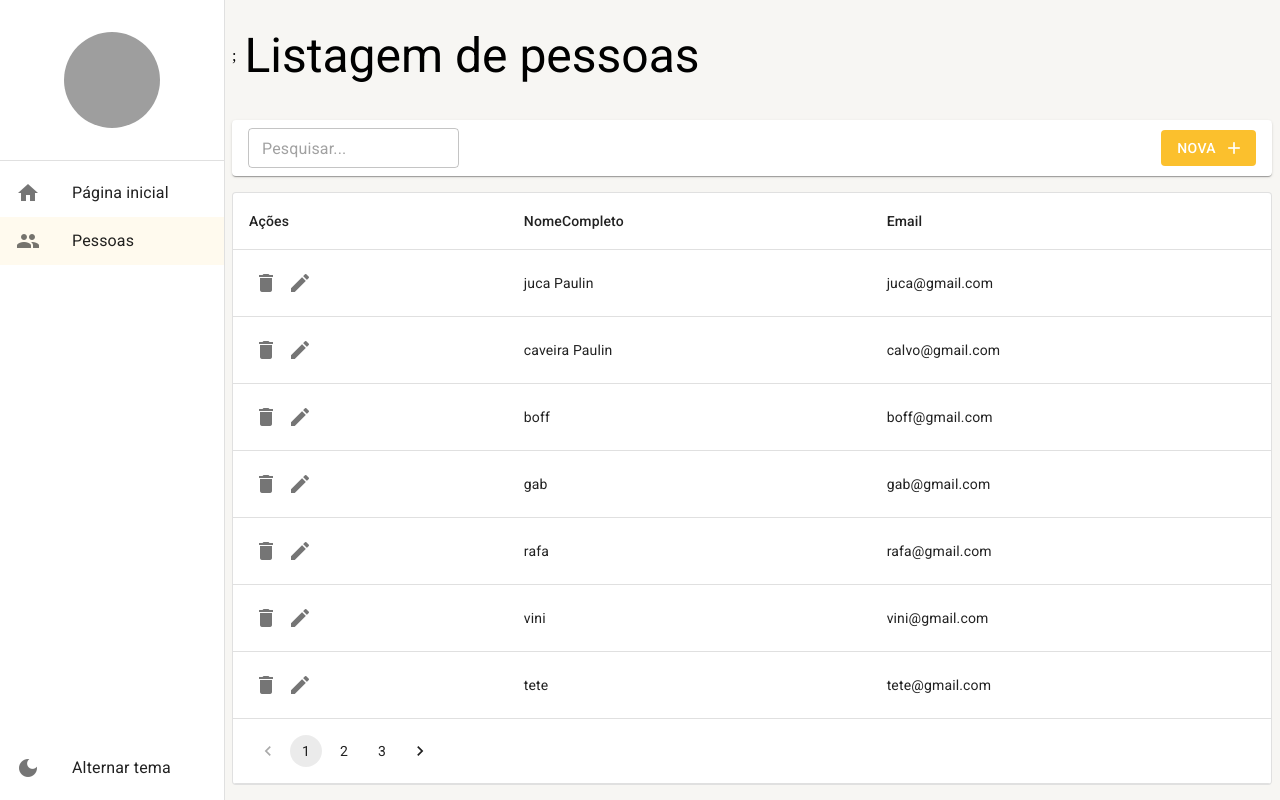
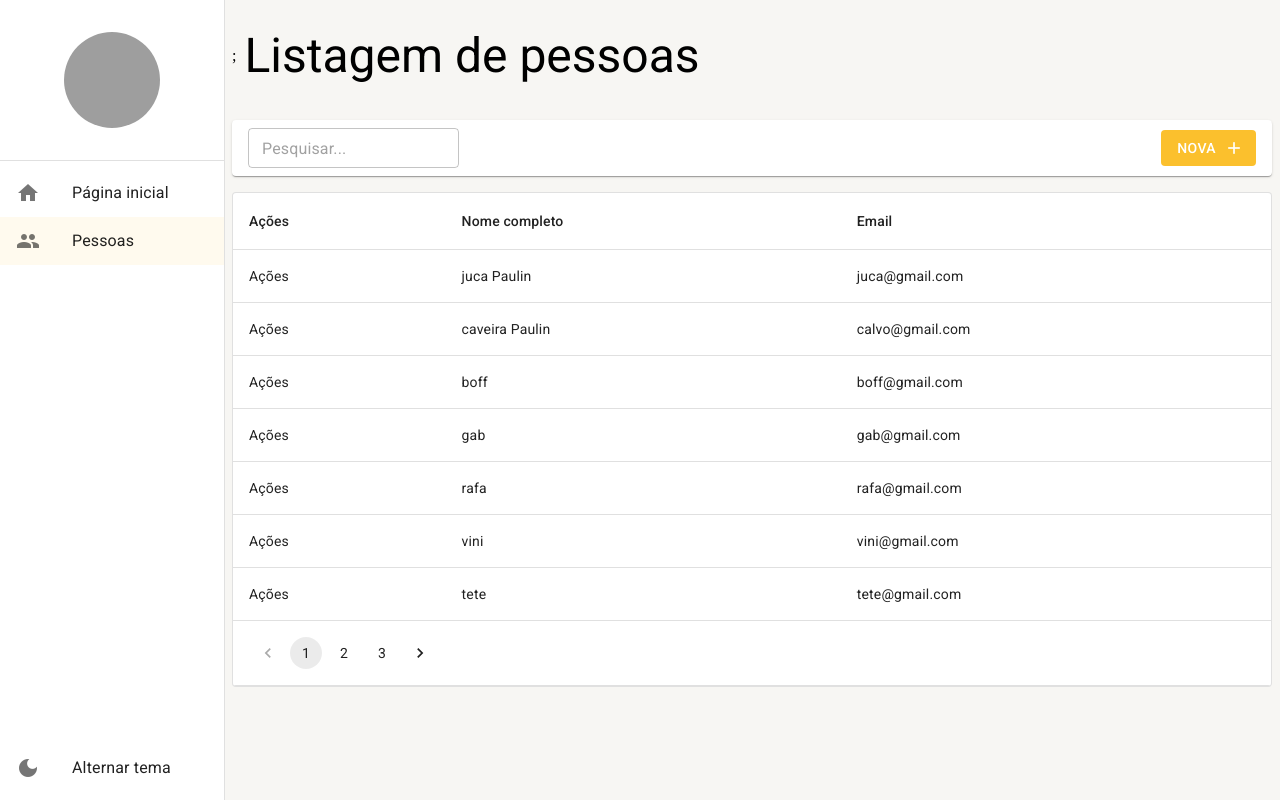
Before and after one commit to Viniciuss2207/Cadastros, a React (Create React App) app: page /pessoas in a window 1280 px wide. Built offline with nearby package versions, Linux system fonts and the light colour scheme; data requests are answered from the project's data file; grey boxes are pictures that could not be loaded.

Commit message:
fix: correção

```diff
--- a/package.json
+++ b/package.json
@@ -11,8 +11,7 @@
   },
   "eslintConfig": {
     "extends": [
-      "react-app",
-      "react-app/jest"
+
     ]
   },
   "dependencies": {
--- a/src/pages/pessoas/ListagemDePessoas.tsx
+++ b/src/pages/pessoas/ListagemDePessoas.tsx
@@ -1,28 +1,31 @@
-import { Icon, IconButton, LinearProgress, Pagination, Paper, Table, TableBody, TableCell, TableContainer, TableFooter, TableHead, TableRow } from "@mui/material";
 import { useEffect, useMemo, useState } from "react";
-import { useSearchParams } from "react-router-dom"
+import { LinearProgress, Pagination, Paper, Table, TableBody, TableCell, TableContainer, TableFooter, TableHead, TableRow } from "@mui/material";
+import { useSearchParams } from "react-router-dom";
 
-import { FerramentasDalistagem } from "../../shared/components"
+import { IListagemPessoa, PessoasService } from "../../shared/services/api/pessoas/PessoasService";
+import { FerramentasDalistagem } from "../../shared/components";
+import { useDebounce } from "../../shared/hooks/UseDebounce";
+import { LayoutBaseDePagina } from "../../shared/layouts";
 import { Environment } from "../../shared/environment";
-import { useDebounce } from "../../shared/hooks";
-import { LayoutBaseDePagina } from "../../shared/layouts"
-import { PessoasService, IListagemPessoa } from "../../shared/services/api/pessoas/PessoasService";
+
+
 
 export const ListagemDePessoas: React.FC = () => {
   const [searchParams, setSearchParams] = useSearchParams();
+  const { debounce } = useDebounce();
+
   const [rows, setRows] = useState<IListagemPessoa[]>([]);
   const [totalCount, setTotalCount] = useState(0);
   const [isLoading, setIsLoading] = useState(true);
 
-
-  const { debounce } = useDebounce();
-
   const busca = useMemo(() => {
     return searchParams.get('busca') || '';
-  }, [searchParams])
+  }, [searchParams]);
+
   const pagina = useMemo(() => {
     return Number(searchParams.get('pagina') || '1');
-  }, [searchParams])
+  }, [searchParams]);
+
 
   useEffect(() => {
     setIsLoading(true);
@@ -31,6 +34,7 @@ export const ListagemDePessoas: React.FC = () => {
       PessoasService.getAll(pagina, busca)
         .then((result) => {
           setIsLoading(false);
+
           if (result instanceof Error) {
             alert(result.message);
           } else {
@@ -38,72 +42,66 @@ export const ListagemDePessoas: React.FC = () => {
 
             setTotalCount(result.totalCount);
             setRows(result.data);
+
           }
         });
     });
   }, [busca, pagina]);
+
 
   return (
     <LayoutBaseDePagina
       titulo='Listagem de pessoas'
       barraDeFerramentas={
         <FerramentasDalistagem
-          textoDaBotaoNovo='Nova'
           mostrarInputBusca
           textoDaBusca={busca}
+          textoBotaoNovo='Nova'
           aoMudarTextoDeBusca={texto => setSearchParams({ busca: texto, pagina: '1' }, { replace: true })}
-
         />
       }
-
     >
-      <TableContainer component={Paper} variant="outlined" sx={{ m: 1, width: "auto" }}>
+      <TableContainer component={Paper} variant="outlined" sx={{m:1, width: "auto"}} >
         <Table>
           <TableHead>
             <TableRow>
               <TableCell>Ações</TableCell>
-              <TableCell>NomeCompleto</TableCell>
+              <TableCell>Nome completo</TableCell>
               <TableCell>Email</TableCell>
             </TableRow>
           </TableHead>
 
           <TableBody>
+
             {rows.map(row => (
-              <TableRow key={row.id}>
-                <TableCell>
-                  <IconButton size="small">
-                    <Icon>delete</Icon>
-                  </IconButton>
-                  <IconButton size="small">
-                    <Icon>edit</Icon>
-                  </IconButton>
-                </TableCell>
+              <TableRow key = {row.id}>
+              <TableCell>Ações</TableCell>
               <TableCell>{row.nomeCompleto}</TableCell>
               <TableCell>{row.email}</TableCell>
             </TableRow>
             ))}
+
           </TableBody>
-             {totalCount === 0 && !isLoading &&(
+              {totalCount === 0 && !isLoading && (
                 <caption>{Environment.LISTAGEM_VAZIA}</caption>
               )}
-
 
 
           <TableFooter>
             {isLoading && (
               <TableRow>
                 <TableCell colSpan={3} >
-                  <LinearProgress variant='indeterminate' />
+                  <LinearProgress variant="indeterminate" />
                 </TableCell>
               </TableRow>
             )}
-            {(totalCount > 0 && totalCount > Environment.LIMITE_DE_LINHAS) && (
+             {(totalCount > 0  && totalCount > Environment.LIMITE_DE_LINHAS) && (
               <TableRow>
                 <TableCell colSpan={3} >
                 <Pagination
                 page={pagina}
-                   count={Math.ceil(totalCount / Environment.LIMITE_DE_LINHAS) }
-                   onChange = {(_, newPage) =>setSearchParams({ busca, pagina: newPage.toString() }, { replace: true }) }
+                count={Math.ceil(totalCount / Environment.LIMITE_DE_LINHAS)}
+                onChange={(_, newPage) => setSearchParams({ busca, pagina: newPage.toString() }, { replace: true })}
                 />
                 </TableCell>
               </TableRow>
@@ -112,5 +110,5 @@ export const ListagemDePessoas: React.FC = () => {
         </Table>
       </TableContainer>
     </LayoutBaseDePagina>
-  )
-}
+  );
+};;
--- a/src/routes/index.tsx
+++ b/src/routes/index.tsx
@@ -1,7 +1,7 @@
 
 import { useEffect } from 'react';
 import { Routes, Route, Navigate } from 'react-router-dom';
-import { Dashboard, ListagemDePessoas} from '../pages';
+import { Dashboard,ListagemDePessoas } from '../pages';
 import { useDrawerContext } from '../shared/contexts';
 export const AppRoutes = () => {
   const {  setDrawerOptions } = useDrawerContext();
@@ -9,9 +9,9 @@ export const AppRoutes = () => {
   useEffect(() => {
     setDrawerOptions ([
       {
+          icon:'home',
+        path:'/pagina-inicial',
         label:'Página inicial',
-        icon:'home',
-        path:'/pagina-inicial',
       },
       {
        icon:'people',
--- a/src/shared/components/ferramentas-da-listagem/FerramentasDalistagem.tsx
+++ b/src/shared/components/ferramentas-da-listagem/FerramentasDalistagem.tsx
@@ -8,7 +8,7 @@ interface IFerramentasDalistagemProps{
     mostrarInputBusca?:boolean;
     aoMudarTextoDeBusca?:(novoTexto: string) => void;
 
-    textoDaBotaoNovo?: string;
+    textoBotaoNovo?: string;
     mostrarInputBotaoNovo?:boolean;
     aoClicarEmNovo?:() => void;
 
@@ -20,7 +20,7 @@ export const FerramentasDalistagem: React.FC<IFerramentasDalistagemProps> = ({
      aoMudarTextoDeBusca,
 
      aoClicarEmNovo,
-     textoDaBotaoNovo='Novo',
+     textoBotaoNovo: textoDaBotaoNovo='Novo',
      mostrarInputBotaoNovo= true ,
 }) => {
     const theme = useTheme();
--- a/src/shared/hooks/UseDebounce.ts
+++ b/src/shared/hooks/UseDebounce.ts
@@ -1,22 +1,27 @@
-import { useCallback, useRef } from "react"
+import { useCallback, useRef } from "react";
 
-
-export const useDebounce = (delay = 300, notDelayInFirstTime= true) => {
+export const useDebounce = (delay = 300, notDelayInFirstTime = true) => {
     const isFirstTime = useRef(notDelayInFirstTime);
     const debouncing = useRef<NodeJS.Timeout>();
 
 
-    const debounce = useCallback((func: () => void) => {
-        if (isFirstTime.current) {
-          isFirstTime.current = false;
-          func();
-        } else {
-          if (debouncing.current) {
+
+
+    const debounce = useCallback((func:() =>void) => {
+            if(isFirstTime.current){
+                isFirstTime.current = false;
+                func();
+            }else{
+              if(debouncing.current){
             clearTimeout(debouncing.current);
-          }
-          debouncing.current = setTimeout(() => func(), delay);
         }
-      }, [delay]);
+        debouncing.current = setTimeout(()=> func(),delay);
+            }
 
-    return { debounce };
+
+
+    },[delay])
+
+
+    return{debounce};
 };
```
Lines whose indentation alone changed are shown as unchanged.
